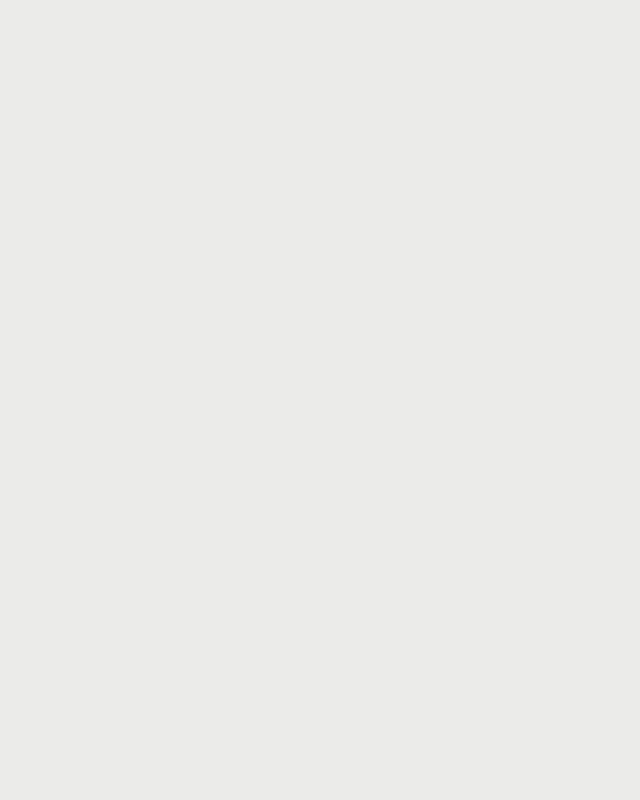
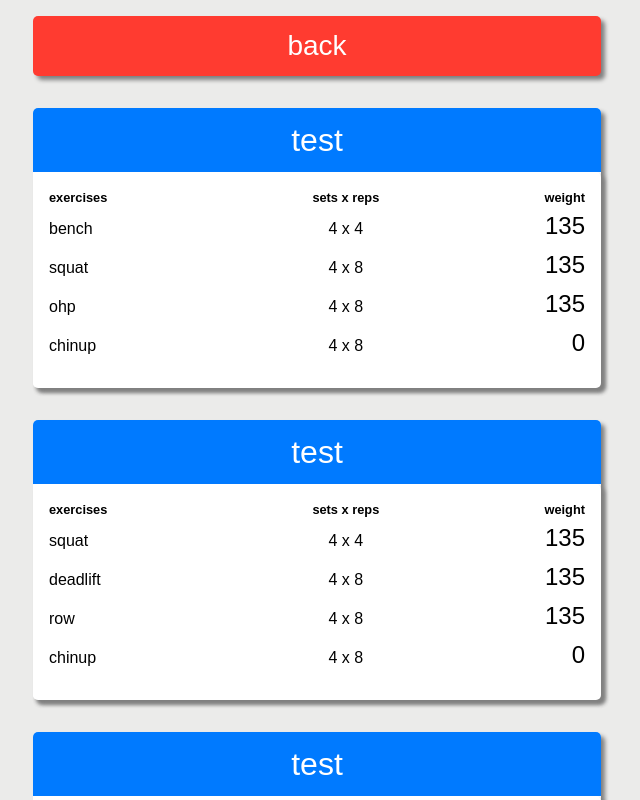
Before and after one commit to rcyork/workout, a React (Create React App) app: page /log in a window 1280 px wide. Shown: the top 800 px of the page, without its empty margins (323-963 px from the left). Built offline with nearby package versions, Linux system fonts and the light colour scheme.

Commit message:
add initial log page

```diff
--- a/src/App.css
+++ b/src/App.css
@@ -3,7 +3,6 @@
 }
 
 .app {
-  height: 100vh;
   max-width: 600px;
   margin: auto;
 
--- a/src/App.js
+++ b/src/App.js
@@ -1,26 +1,236 @@
 import React, { Component } from "react";
 import { BrowserRouter, Route, Switch } from "react-router-dom";
 
+import ScrollToTop from "./ScrollToTop";
+
 import { Welcome } from "./components/Home/Welcome/Welcome";
 import { ActiveWorkout } from "./components/ActiveWorkout/ActiveWorkout";
+import { Log } from "./components/Log/Log";
+
 import { WORKOUTS } from "./workouts";
 import "./App.css";
 
 function getIsCollectingData(workingWeights) {
-  return workingWeights.some(item => item.value === null);
+  return workingWeights.some(item => item.weight === null);
 }
 
 class App extends Component {
   state = {
     nextWorkout: WORKOUTS.find(workout => workout.id === "wad1").exercises,
-    firstVisit: true,
+    firstVisit: false,
     workingWeights: [
-      { name: "deadlift", value: 35 },
-      { name: "row", value: 0 },
-      { name: "squat", value: null },
-      { name: "bench", value: 135 },
-      { name: "ohp", value: null },
-      { name: "chinup", value: 0 }
+      { name: "deadlift" },
+      { name: "row", weight: 0 },
+      { name: "squat", weight: null },
+      { name: "bench", weight: 135 },
+      { name: "ohp", weight: null },
+      { name: "chinup", weight: 0 }
+    ],
+    log: [
+      {
+        id: "wad1",
+        key: Date.now(),
+        exercises: [
+          {
+            name: "bench",
+            sets: 4,
+            reps: 4,
+            amrap: false,
+            weight: 135
+          },
+          {
+            name: "squat",
+            sets: 4,
+            reps: 8,
+            amrap: false,
+            weight: 135
+          },
+          {
+            name: "ohp",
+            sets: 4,
+            reps: 8,
+            amrap: false,
+            weight: 135
+          },
+          {
+            name: "chinup",
+            sets: 4,
+            reps: 8,
+            amrap: false,
+            weight: 0
+          }
+        ]
+      },
+      {
+        id: "wad2",
+        key: new Date("02-18-1993"),
+        exercises: [
+          {
+            name: "squat",
+            sets: 4,
+            reps: 4,
+            amrap: false,
+            weight: 135
+          },
+          {
+            name: "deadlift",
+            sets: 4,
+            reps: 8,
+            amrap: false,
+            weight: 135
+          },
+          {
+            name: "row",
+            sets: 4,
+            reps: 8,
+            amrap: false,
+            weight: 135
+          },
+          {
+            name: "chinup",
+            sets: 4,
+            reps: 8,
+            amrap: false,
+            weight: 0
+          }
+        ]
+      },
+      {
+        id: "wad2",
+        key: new Date("02-18-1993"),
+        exercises: [
+          {
+            name: "squat",
+            sets: 4,
+            reps: 4,
+            amrap: false,
+            weight: 135
+          },
+          {
+            name: "deadlift",
+            sets: 4,
+            reps: 8,
+            amrap: false,
+            weight: 135
+          },
+          {
+            name: "row",
+            sets: 4,
+            reps: 8,
+            amrap: false,
+            weight: 135
+          },
+          {
+            name: "chinup",
+            sets: 4,
+            reps: 8,
+            amrap: false,
+            weight: 0
+          }
+        ]
+      },
+      {
+        id: "wad2",
+        key: new Date("02-18-1993"),
+        exercises: [
+          {
+            name: "squat",
+            sets: 4,
+            reps: 4,
+            amrap: false,
+            weight: 135
+          },
+          {
+            name: "deadlift",
+            sets: 4,
+            reps: 8,
+            amrap: false,
+            weight: 135
+          },
+          {
+            name: "row",
+            sets: 4,
+            reps: 8,
+            amrap: false,
+            weight: 135
+          },
+          {
+            name: "chinup",
+            sets: 4,
+            reps: 8,
+            amrap: false,
+            weight: 0
+          }
+        ]
+      },
+      {
+        id: "wad2",
+        key: new Date("02-18-1993"),
+        exercises: [
+          {
+            name: "squat",
+            sets: 4,
+            reps: 4,
+            amrap: false,
+            weight: 135
+          },
+          {
+            name: "deadlift",
+            sets: 4,
+            reps: 8,
+            amrap: false,
+            weight: 135
+          },
+          {
+            name: "row",
+            sets: 4,
+            reps: 8,
+            amrap: false,
+            weight: 135
+          },
+          {
+            name: "chinup",
+            sets: 4,
+            reps: 8,
+            amrap: false,
+            weight: 0
+          }
+        ]
+      },
+      {
+        id: "wad2",
+        key: new Date("02-18-1993"),
+        exercises: [
+          {
+            name: "squat",
+            sets: 4,
+            reps: 4,
+            amrap: false,
+            weight: 135
+          },
+          {
+            name: "deadlift",
+            sets: 4,
+            reps: 8,
+            amrap: false,
+            weight: 135
+          },
+          {
+            name: "row",
+            sets: 4,
+            reps: 8,
+            amrap: false,
+            weight: 135
+          },
+          {
+            name: "chinup",
+            sets: 4,
+            reps: 8,
+            amrap: false,
+            weight: 0
+          }
+        ]
+      }
     ]
   };
 
@@ -48,6 +258,7 @@ class App extends Component {
     return (
       <div className="app">
         <BrowserRouter>
+          <ScrollToTop>
             <Switch>
               <Route
                 exact
@@ -72,7 +283,13 @@ class App extends Component {
                   />
                 )}
               />
+              <Route
+                exact
+                path="/log"
+                render={() => <Log log={this.state.log} />}
+              />
             </Switch>
+          </ScrollToTop>
         </BrowserRouter>
       </div>
     );
--- /dev/null
+++ b/src/ScrollToTop.js
@@ -0,0 +1,16 @@
+import React from "react";
+import { withRouter } from "react-router-dom";
+
+class ScrollToTop extends React.Component {
+  componentDidUpdate(prevProps) {
+    if (this.props.location !== prevProps.location) {
+      window.scrollTo(0, 0);
+    }
+  }
+
+  render() {
+    return this.props.children;
+  }
+}
+
+export default withRouter(ScrollToTop);
--- a/src/components/ActiveWorkout/ActiveWorkout.js
+++ b/src/components/ActiveWorkout/ActiveWorkout.js
@@ -10,7 +10,8 @@ export const ActiveWorkout = ({
   exercises,
   weights,
   increment,
-  decrement
+  decrement,
+  isCollectingData
 }) => {
   return (
     <div className="activeWorkout">
@@ -21,6 +22,7 @@ export const ActiveWorkout = ({
         weights={weights}
         increment={increment}
         decrement={decrement}
+        isCollectingData={isCollectingData}
       />
       <Button text="complete workout" destination="/" type="confirm" />
     </div>
--- a/src/components/Button/Button.css
+++ b/src/components/Button/Button.css
@@ -16,6 +16,10 @@
   background: var(--red);
 }
 
+.nav {
+  background: var(--purple);
+}
+
 a {
   /* combats styling from generated 'a' tag via react-router's 'Link' component */
   display: inline-block;
--- a/src/components/Home/Welcome/Welcome.css
+++ b/src/components/Home/Welcome/Welcome.css
@@ -2,7 +2,7 @@
   height: 100%;
   display: grid;
   grid-auto-flow: row;
-  align-content: space-between;
+  grid-gap: 1rem;
 }
 
 .firstVisit .welcome {
--- a/src/components/Home/Welcome/Welcome.js
+++ b/src/components/Home/Welcome/Welcome.js
@@ -26,12 +26,15 @@ export const Welcome = ({ weights, firstVisit }) => {
           </li>
         </ul>
       </div>
-      <Snapshot exercises={exercises} weights={weights} />
+      <Snapshot exercises={exercises} weights={weights} title="next workout" />
       <Button
         text="start first workout"
         destination="/active-workout"
         type="confirm"
       />
+      {!firstVisit ? (
+        <Button text="view log" destination="/log" type="nav" />
+      ) : null}
     </div>
   );
 };
--- /dev/null
+++ b/src/components/Log/Log.css
@@ -0,0 +1,6 @@
+.log {
+  display: grid;
+  grid-auto-flow: row;
+  grid-gap: 2rem;
+  height: 100%;
+}
--- /dev/null
+++ b/src/components/Log/Log.js
@@ -0,0 +1,29 @@
+import React from "react";
+
+import { Snapshot } from "../Snapshot/Snapshot";
+import { Button } from "../Button/Button";
+
+import "./Log.css";
+
+export const Log = ({ log }) => {
+  return (
+    <div className="log">
+      <Button text="back" type="cancel" destination="/" />
+      {log.map(item => {
+        const exercises = item.exercises;
+        const weights = item.exercises.map(exercise => {
+          return { name: exercise.name, weight: exercise.weight };
+        });
+
+        return (
+          <Snapshot
+            title="test"
+            exercises={exercises}
+            weights={weights}
+            key={item.key}
+          />
+        );
+      })}
+    </div>
+  );
+};
--- a/src/components/Snapshot/Snapshot.js
+++ b/src/components/Snapshot/Snapshot.js
@@ -4,10 +4,10 @@ import { Workout } from "../Workout/Workout";
 
 import "./Snapshot.css";
 
-export const Snapshot = ({ exercises, weights }) => {
+export const Snapshot = ({ exercises, weights, title }) => {
   return (
     <div className="snapshot">
-      <h2 className="snapshot__title">next workout</h2>
+      <h2 className="snapshot__title">{title}</h2>
       <Workout exercises={exercises} modifier="snapshot" weights={weights} />
     </div>
   );
--- a/src/components/Workout/Workout.js
+++ b/src/components/Workout/Workout.js
@@ -7,14 +7,13 @@ export const Workout = ({
   exercises,
   weights,
   increment,
-  decrement
+  decrement,
+  isCollectingData
 }) => {
   const formattedWorkout = exercises.map(exercise => {
-    const weight = weights.find(item => item.name === exercise.name).value;
+    const weight = weights.find(item => item.name === exercise.name).weight;
     return { ...exercise, weight };
   });
-
-  console.log(formattedWorkout);
 
   return (
     <div className={`workout ${modifier}`}>
@@ -89,10 +88,10 @@ export const Workout = ({
                           +
                         </button>
                       </>
-                    ) : exercise.weight === 0 ? (
+                    ) : exercise.weight === null ? (
+                      "?"
+                    ) : (
                       exercise.weight
-                    ) : (
-                      "?"
                     )}
                   </td>
                   {modifier === "normal" ? (
--- a/src/index.css
+++ b/src/index.css
@@ -4,17 +4,12 @@
 
 :root {
   --blue: #007aff;
+  --purple: #5856d6;
   --green: #4cd964;
   --red: #ff3b30;
   --grey: #cfcfcf;
 }
 
-html,
-body,
-#root {
-  height: 100vh;
-}
-
 body {
   background: #ebebea;
 }
```
Lines whose indentation alone changed are shown as unchanged.
